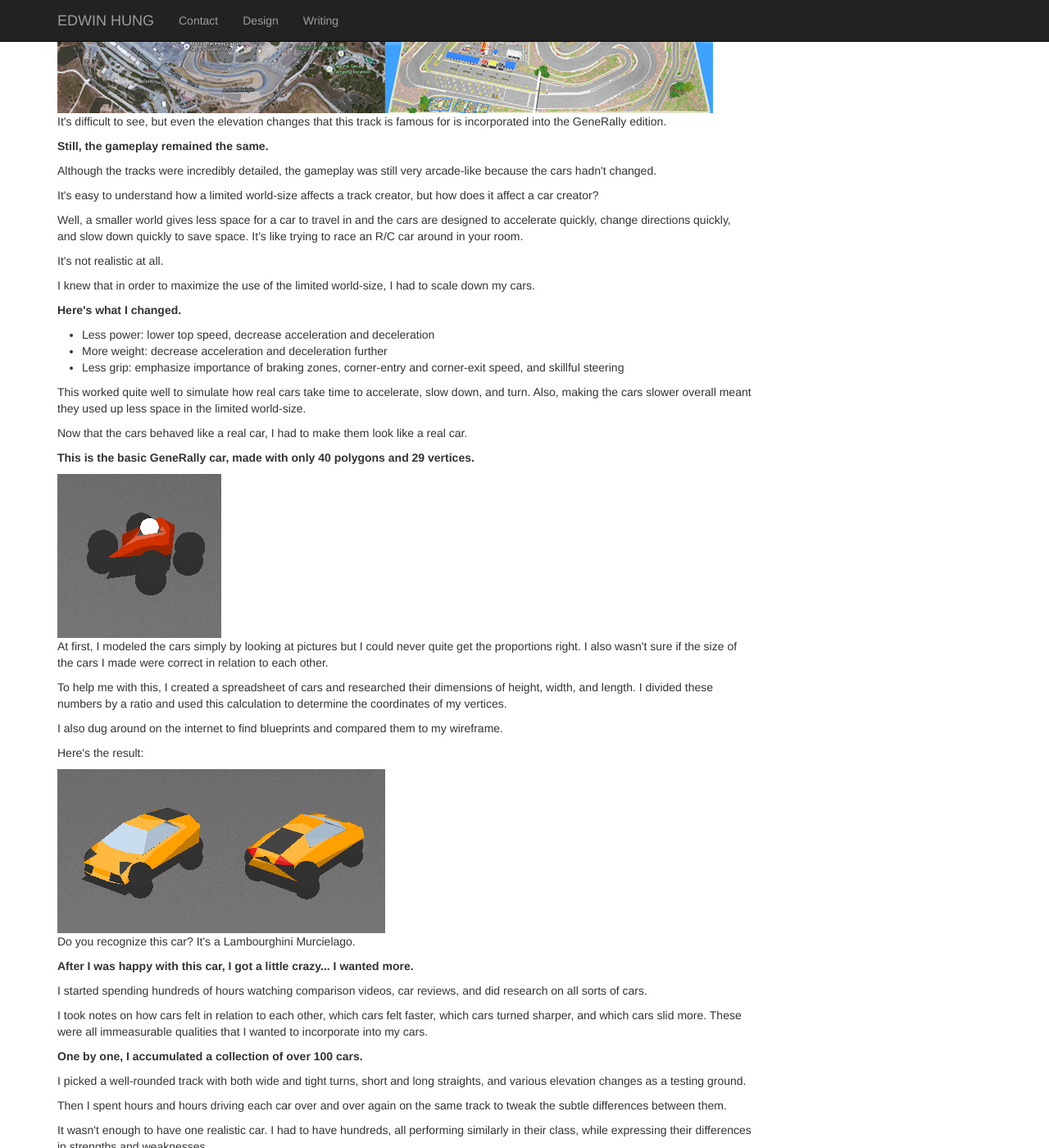
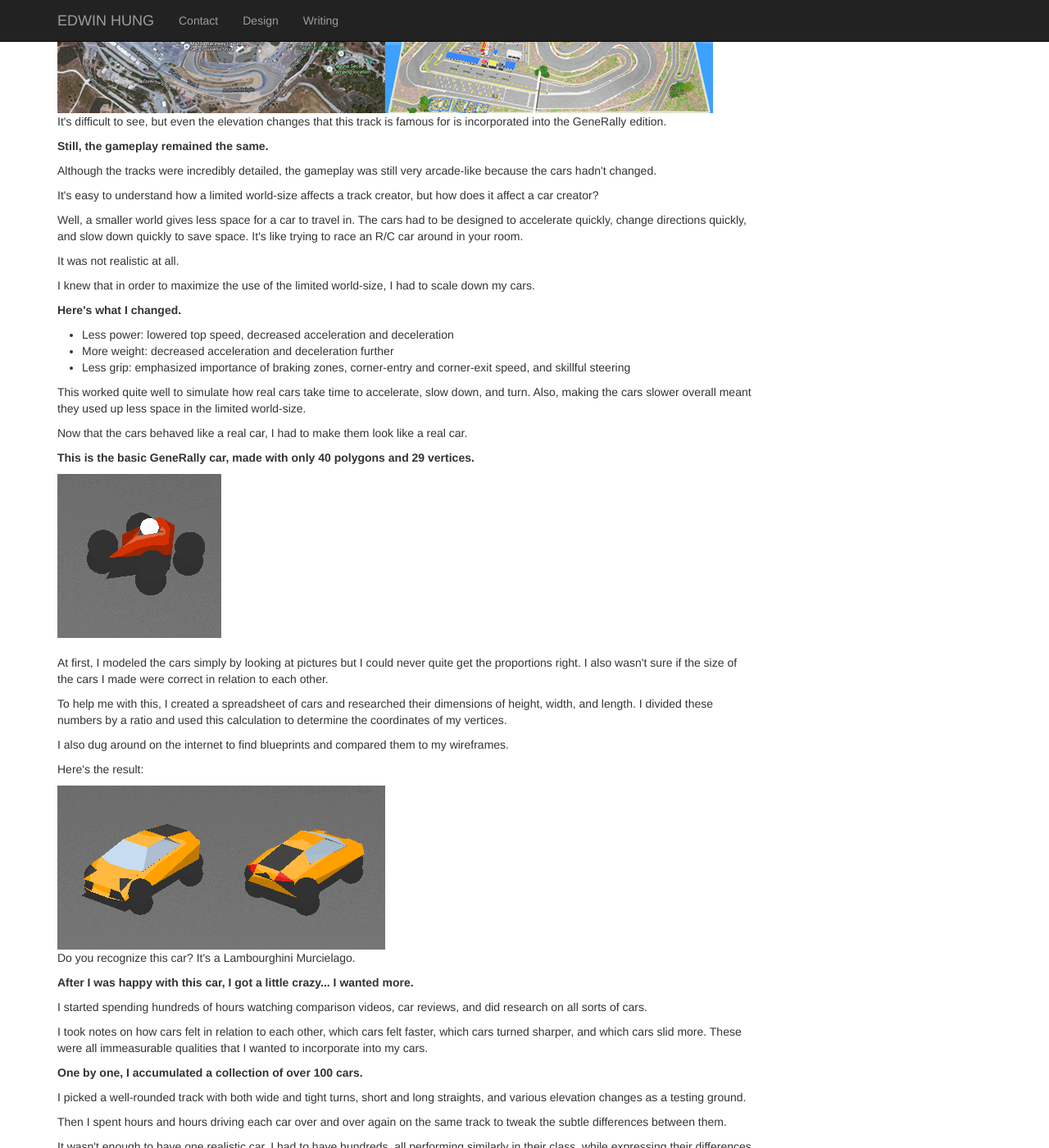
Before and after one commit to slendrr/slendrr.github.io, a Jekyll site: the page built from _posts/2015-12-04-generally.html, in a window 1280 px wide and 1400 px high, scrolled down 834 px. Shown: the whole window at 82% size. Built offline with Jekyll 4.4.1, drawn with Linux system fonts in a browser that asks for light colours; nearby versions of some CDN libraries; comment, search, counter and statistics services are not loaded.

Commit message:
edit gr post grammer

```diff
--- a/_posts/2015-12-04-generally.html
+++ b/_posts/2015-12-04-generally.html
@@ -20,22 +20,22 @@ permalink: "/design/generally"
     <p><strong>Still, the gameplay remained the same.</strong></p>
     <p>Although the tracks were incredibly detailed, the gameplay was still very arcade-like because the cars hadn't changed.</p>
     <p>It's easy to understand how a limited world-size affects a track creator, but how does it affect a car creator?</p>
-    <p>Well, a smaller world gives less space for a car to travel in and the cars are designed to accelerate quickly, change directions quickly, and slow down quickly to save space. It's like trying to race an R/C car around in your room.</p>
-    <p>It's not realistic at all.</p>
+    <p>Well, a smaller world gives less space for a car to travel in. The cars had to be designed to accelerate quickly, change directions quickly, and slow down quickly to save space. It's like trying to race an R/C car around in your room.</p>
+    <p>It was not realistic at all.</p>
     <p>I knew that in order to maximize the use of the limited world-size, I had to scale down my cars.</p>
     <p><strong>Here's what I changed.</strong></p>
     <ul>
-      <li>Less power: lower top speed, decrease acceleration and deceleration</li>
-      <li>More weight: decrease acceleration and deceleration further</li>
-      <li>Less grip: emphasize importance of braking zones, corner-entry and corner-exit speed, and skillful steering</li>
+      <li>Less power: lowered top speed, decreased acceleration and deceleration</li>
+      <li>More weight: decreased acceleration and deceleration further</li>
+      <li>Less grip: emphasized importance of braking zones, corner-entry and corner-exit speed, and skillful steering</li>
     </ul>
     <p>This worked quite well to simulate how real cars take time to accelerate, slow down, and turn. Also, making the cars slower overall meant they used up less space in the limited world-size.</p>
     <p>Now that the cars behaved like a real car, I had to make them look like a real car.</p>
     <p><strong>This is the basic GeneRally car, made with only 40 polygons and 29 vertices.</strong></p>
-    <img src="/images/grgeneral.JPG"/><br>
+    <img src="/images/grgeneral.JPG"/><br><br>
     <p>At first, I modeled the cars simply by looking at pictures but I could never quite get the proportions right. I also wasn't sure if the size of the cars I made were correct in relation to each other.</p>
     <p>To help me with this, I created a spreadsheet of cars and researched their dimensions of height, width, and length. I divided these numbers by a ratio and used this calculation to determine the coordinates of my vertices.</p>
-    <p>I also dug around on the internet to find blueprints and compared them to my wireframe.</p>
+    <p>I also dug around on the internet to find blueprints and compared them to my wireframes.</p>
     <p>Here's the result:</p>
     <img src="/images/grlambofb.JPG"/>
     <p>Do you recognize this car? It's a Lambourghini Murcielago.</p>
```
